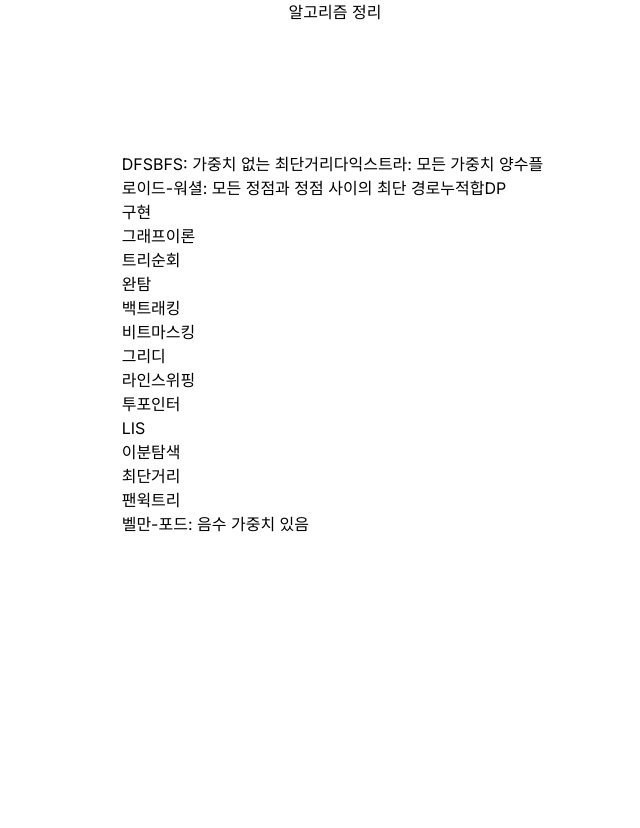
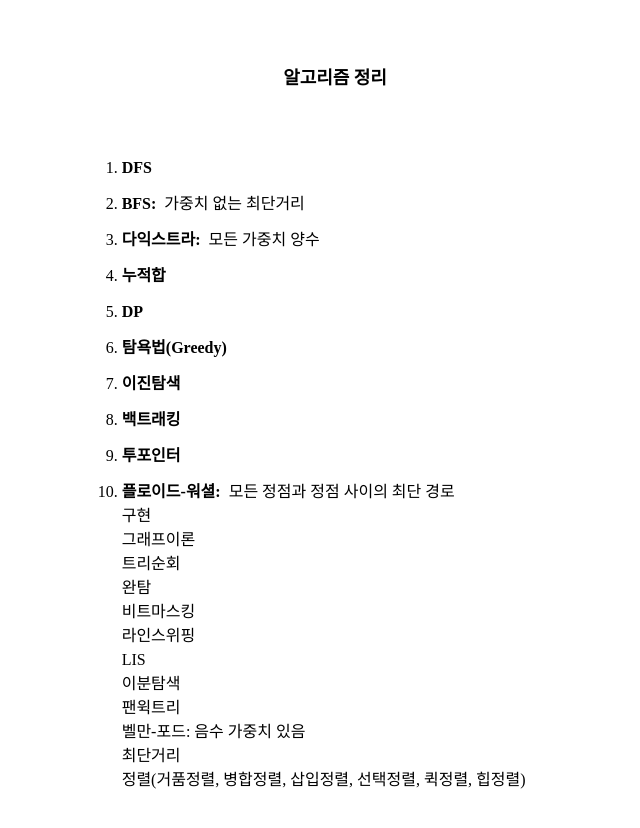
Before and after one commit to choikiyeop/algorithm, a Next.js app: page /algorithm in a window 1280 px wide. Shown: the top 828 px of the page, without its empty margins (305-945 px from the left). Before the commit the page ends 800 px from the top, so only its background shows below. Built offline with nearby package versions, Linux system fonts and the light colour scheme.

Commit message:
design: 디자인 수정

```diff
--- a/app/algorithm/layout.tsx
+++ b/app/algorithm/layout.tsx
@@ -2,9 +2,9 @@ import { ReactNode } from "react";
 
 export default function AlgorithmLayout({ children }: { children: ReactNode }) {
   return (
-    <div>
-      <h1 className="flex justify-center">알고리즘 정리</h1>
-      <div className="mx-auto w-1/3 my-32">{children}</div>
+    <div className="my-16">
+      <h1 className="flex justify-center text-lg font-bold">알고리즘 정리</h1>
+      <div className="mx-auto w-1/3 mt-16">{children}</div>
     </div>
   );
 }
--- a/app/algorithm/page.tsx
+++ b/app/algorithm/page.tsx
@@ -1,32 +1,111 @@
 import Link from "next/link";
 
 export default function AlgorithmPage() {
-  const a = true;
-  Number(a);
   return (
-    <main className="container mx-auto">
-      <Link href={"/algorithm/dfs"}>DFS</Link>
-      <Link href={"/algorithm/bfs"}>BFS: 가중치 없는 최단거리</Link>
-      <Link href={"/algorithm/dijkstra"}>다익스트라: 모든 가중치 양수</Link>
-      <Link href={"/algorithm/floyd-warshall"}>
-        플로이드-워셜: 모든 정점과 정점 사이의 최단 경로
-      </Link>
-      <Link href={"/algorithm/prefix-sum"}>누적합</Link>
-      <Link href={"/algorithm/dp"}>DP</Link>
+    <main className="container mx-auto font-sans">
+      <ul className="space-y-3 list-decimal">
+        <li>
+          <Link
+            href={"/algorithm/dfs"}
+            className="flex space-x-2 hover:text-blue-600"
+          >
+            <h2 className="font-semibold">DFS</h2>
+          </Link>
+        </li>
+        <li>
+          <Link
+            href={"/algorithm/bfs"}
+            className="flex space-x-2 hover:text-blue-600"
+          >
+            <h2 className="font-semibold">BFS:</h2>
+            <p>가중치 없는 최단거리</p>
+          </Link>
+        </li>
+        <li>
+          <Link
+            href={"/algorithm/dijkstra"}
+            className="flex space-x-2 hover:text-blue-600"
+          >
+            <h2 className="font-semibold">다익스트라: </h2>
+            <p>모든 가중치 양수</p>
+          </Link>
+        </li>
+        <li>
+          <Link
+            href={"/algorithm/prefix-sum"}
+            className="flex space-x-2 hover:text-blue-600"
+          >
+            <h2 className="font-semibold">누적합</h2>
+          </Link>
+        </li>
+        <li>
+          <Link
+            href={"/algorithm/dp"}
+            className="flex space-x-2 hover:text-blue-600"
+          >
+            <h2 className="font-semibold">DP</h2>
+          </Link>
+        </li>
+        <li>
+          <Link
+            href={"/algorithm/greedy"}
+            className="flex space-x-2 hover:text-blue-600"
+          >
+            <h2 className="font-semibold">탐욕법(Greedy)</h2>
+            <p></p>
+          </Link>
+        </li>
+        <li>
+          <Link
+            href={"/algorithm/binary-search"}
+            className="flex space-x-2 hover:text-blue-600"
+          >
+            <h2 className="font-semibold">이진탐색</h2>
+            <p></p>
+          </Link>
+        </li>
+        <li>
+          <Link
+            href={"/algorithm/back-tracking"}
+            className="flex space-x-2 hover:text-blue-600"
+          >
+            <h2 className="font-semibold">백트래킹</h2>
+            <p></p>
+          </Link>
+        </li>
+        <li>
+          <Link
+            href={"/algorithm/two-pointers"}
+            className="flex space-x-2 hover:text-blue-600"
+          >
+            <h2 className="font-semibold">투포인터</h2>
+            <p></p>
+          </Link>
+        </li>
+
+        <li>
+          <Link
+            href={"/algorithm/floyd-warshall"}
+            className="flex space-x-2 hover:text-blue-600"
+          >
+            <h2 className="font-semibold">플로이드-워셜:</h2>{" "}
+            <p>모든 정점과 정점 사이의 최단 경로</p>
+          </Link>
+        </li>
+      </ul>
+
       <div>구현</div>
       <div>그래프이론</div>
       <div>트리순회</div>
       <div>완탐</div>
-      <div>백트래킹</div>
       <div>비트마스킹</div>
-      <div>그리디</div>
       <div>라인스위핑</div>
-      <div>투포인터</div>
       <div>LIS</div>
       <div>이분탐색</div>
-      <div>최단거리</div>
       <div>팬윅트리</div>
       <div>벨만-포드: 음수 가중치 있음</div>
+      <div>최단거리</div>
+      <div>정렬(거품정렬, 병합정렬, 삽입정렬, 선택정렬, 퀵정렬, 힙정렬)</div>
     </main>
   );
 }
--- a/tailwind.config.js
+++ b/tailwind.config.js
@@ -1,18 +1,21 @@
 /** @type {import('tailwindcss').Config} */
 module.exports = {
   content: [
-    './pages/**/*.{js,ts,jsx,tsx,mdx}',
-    './components/**/*.{js,ts,jsx,tsx,mdx}',
-    './app/**/*.{js,ts,jsx,tsx,mdx}',
+    "./pages/**/*.{js,ts,jsx,tsx,mdx}",
+    "./components/**/*.{js,ts,jsx,tsx,mdx}",
+    "./app/**/*.{js,ts,jsx,tsx,mdx}",
   ],
   theme: {
     extend: {
+      fontFamily: {
+        sans: ["Malgun Gothic", "맑은 고딕"],
+      },
       backgroundImage: {
-        'gradient-radial': 'radial-gradient(var(--tw-gradient-stops))',
-        'gradient-conic':
-          'conic-gradient(from 180deg at 50% 50%, var(--tw-gradient-stops))',
+        "gradient-radial": "radial-gradient(var(--tw-gradient-stops))",
+        "gradient-conic":
+          "conic-gradient(from 180deg at 50% 50%, var(--tw-gradient-stops))",
       },
     },
   },
   plugins: [],
-}
+};
```
Also changed, not shown: package.json (+4 -4 lines), 1 other file (tests, documents, lock files or other folders).
